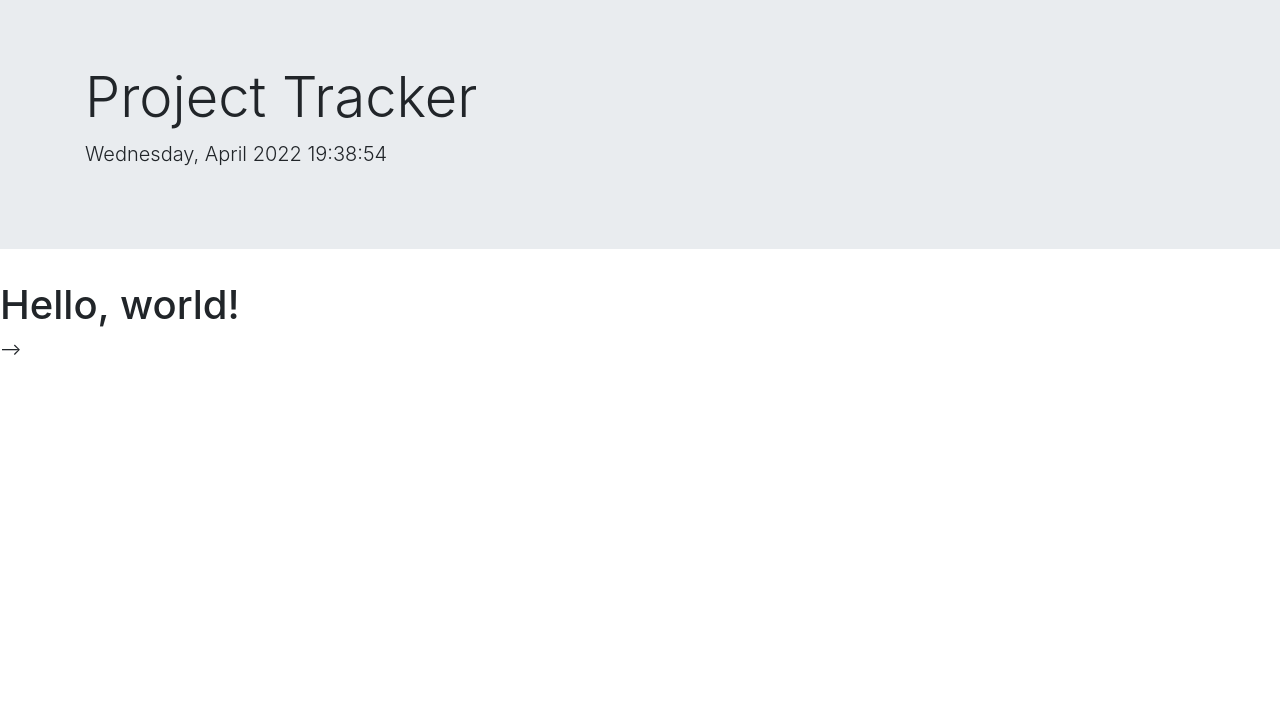
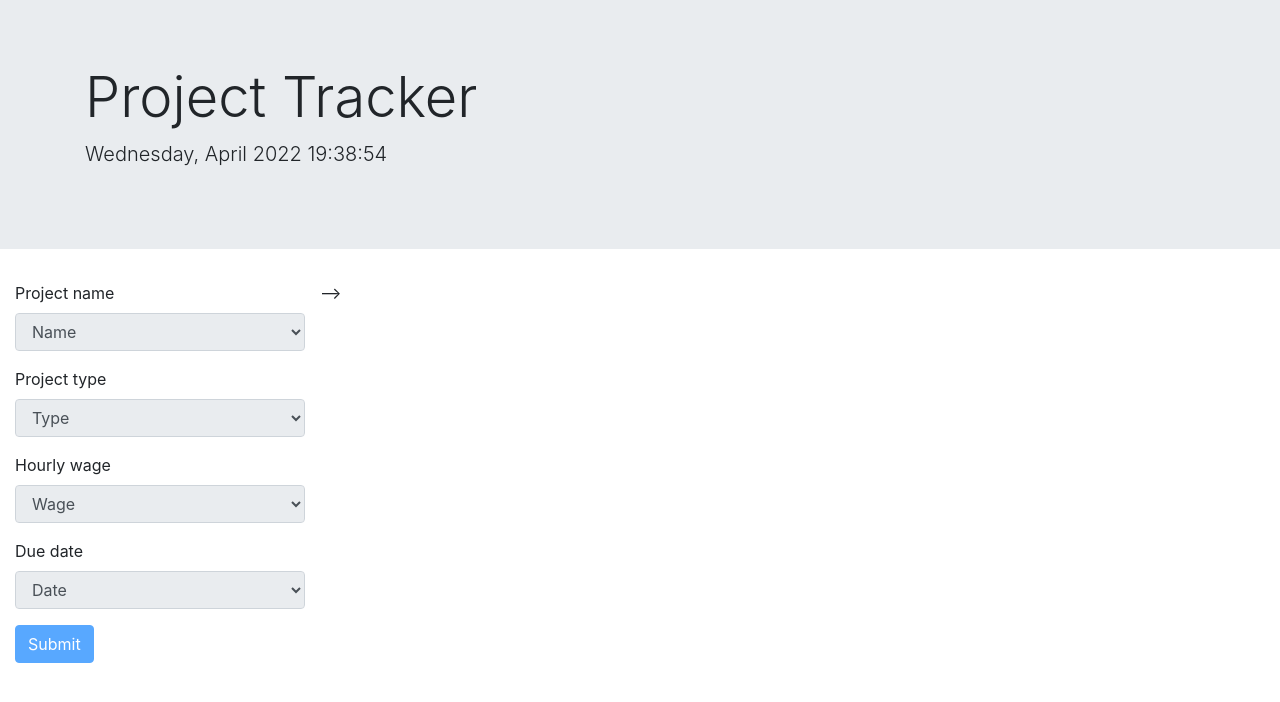
Before and after one commit to siennameow/Project-Tracker, a plain HTML site: page index.html in a window 1280 px wide. Drawn offline with nearby package versions, Linux system fonts and the light colour scheme.

Commit message:
add modal to the left of page

```diff
--- a/index.html
+++ b/index.html
@@ -20,7 +20,44 @@
           </div>
       </header>
 
-    <h1>Hello, world!</h1>
+      <section>
+        <form class="col-3 float-left">
+            <fieldset disabled>
+
+              <div class="form-group">
+                <label for="disabledSelect">Project name</label>
+                <select id="disabledSelect" class="form-control">
+                  <option>Name</option>
+                </select>
+              </div>
+
+              <div class="form-group">
+                <label for="disabledSelect">Project type</label>
+                <select id="disabledSelect" class="form-control">
+                  <option>Type</option>
+                </select>
+              </div>
+
+              <div class="form-group">
+                <label for="disabledSelect">Hourly wage</label>
+                <select id="disabledSelect" class="form-control">
+                  <option>Wage</option>
+                </select>
+              </div>
+
+              <div class="form-group">
+                <label for="disabledSelect">Due date</label>
+                <select id="disabledSelect" class="form-control">
+                  <option>Date</option>
+                </select>
+              </div>
+
+              </div>
+              <button type="submit" class="btn btn-primary">Submit</button>
+            </fieldset>
+          </form>
+      </section>
+
 
 
 
```
